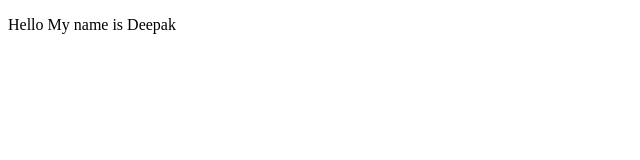
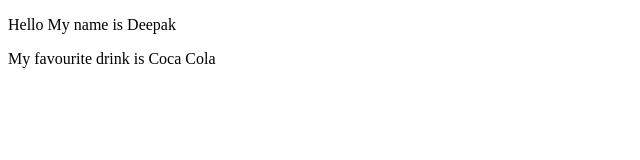
Before and after one commit to deepak230902/git1, a plain HTML site: page index.html in a window 1280 px wide. Shown: the whole page, without its empty margins (0-640 px from the left). Drawn offline with Linux system fonts and the light colour scheme.

Commit message:
details updated

```diff
--- a/index.html
+++ b/index.html
@@ -7,5 +7,6 @@
 </head>
 <body>
     <p>Hello My name is Deepak</p>
+    <p>My favourite drink is Coca Cola</p>
 </body>
 </html>
```
